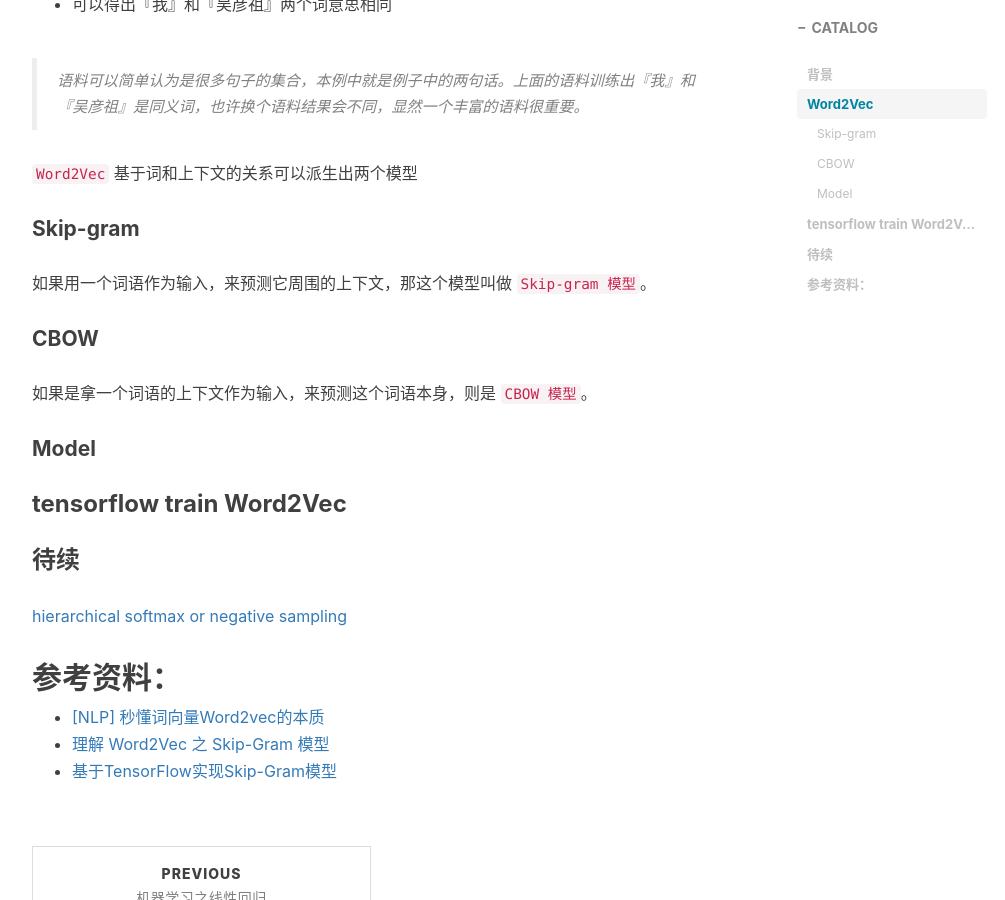
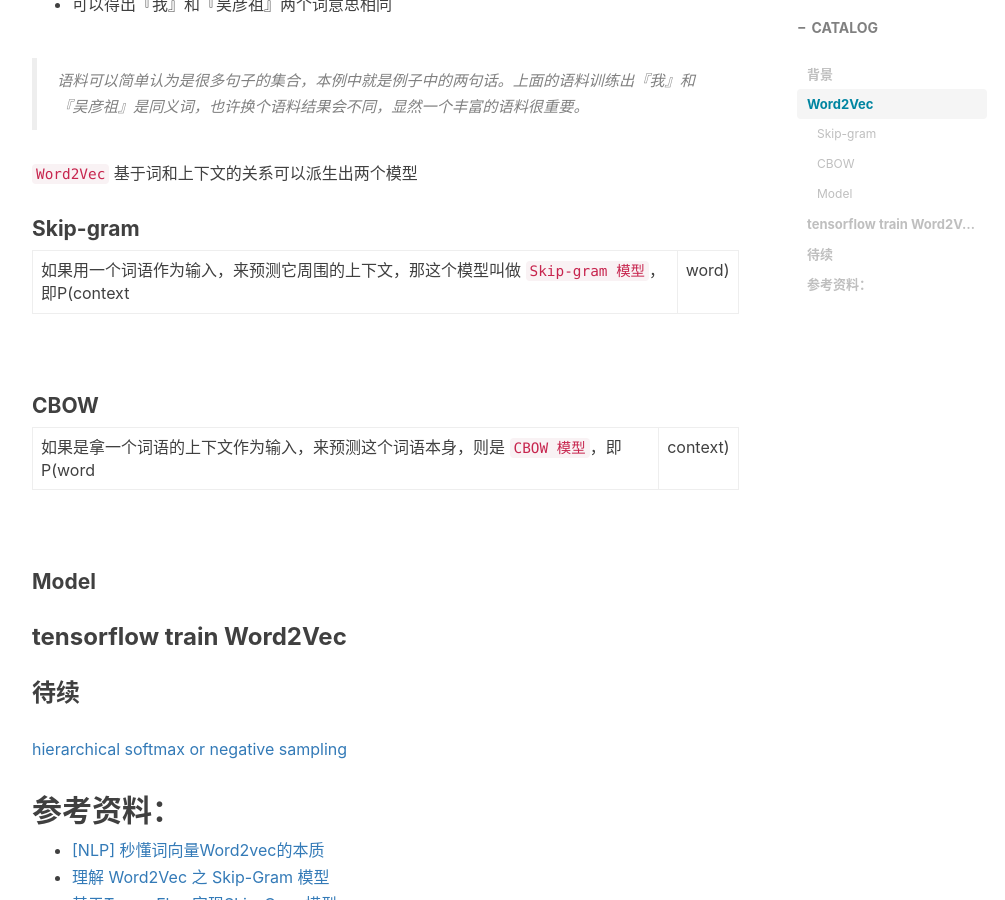
Before and after one commit to vendanner/vendanner.github.io, a Jekyll site: the page built from _posts/2019-04-01-谈谈对Word2Vec理解.md, in a window 1280 px wide and 900 px high, scrolled down 1341 px. Shown: the whole window, without its empty margins (233-1238 px from the left). Built offline with Jekyll 4.4.1, drawn with Linux system fonts in a browser that asks for light colours; nearby versions of some CDN libraries; comment, search, counter and statistics services are not loaded.

Commit message:
Update 2019-04-01-谈谈对Word2Vec理解.md

```diff
--- a/_posts/2019-04-01-谈谈对Word2Vec理解.md
+++ b/_posts/2019-04-01-谈谈对Word2Vec理解.md
@@ -35,11 +35,15 @@
 
 #### Skip-gram
 
-如果用一个词语作为输入，来预测它周围的上下文，那这个模型叫做 `Skip-gram 模型`。
+如果用一个词语作为输入，来预测它周围的上下文，那这个模型叫做 `Skip-gram 模型`，即P(context|word)
+
+![](https://vendanner.github.io/tree/master/img/NLP/Skip-Gram.png)
 
 #### CBOW
 
-如果是拿一个词语的上下文作为输入，来预测这个词语本身，则是 `CBOW 模型`。
+如果是拿一个词语的上下文作为输入，来预测这个词语本身，则是 `CBOW 模型`，即P(word|context)
+
+![](https://vendanner.github.io/tree/master/img/NLP/CBOW.png)
 
 #### Model
 
```
